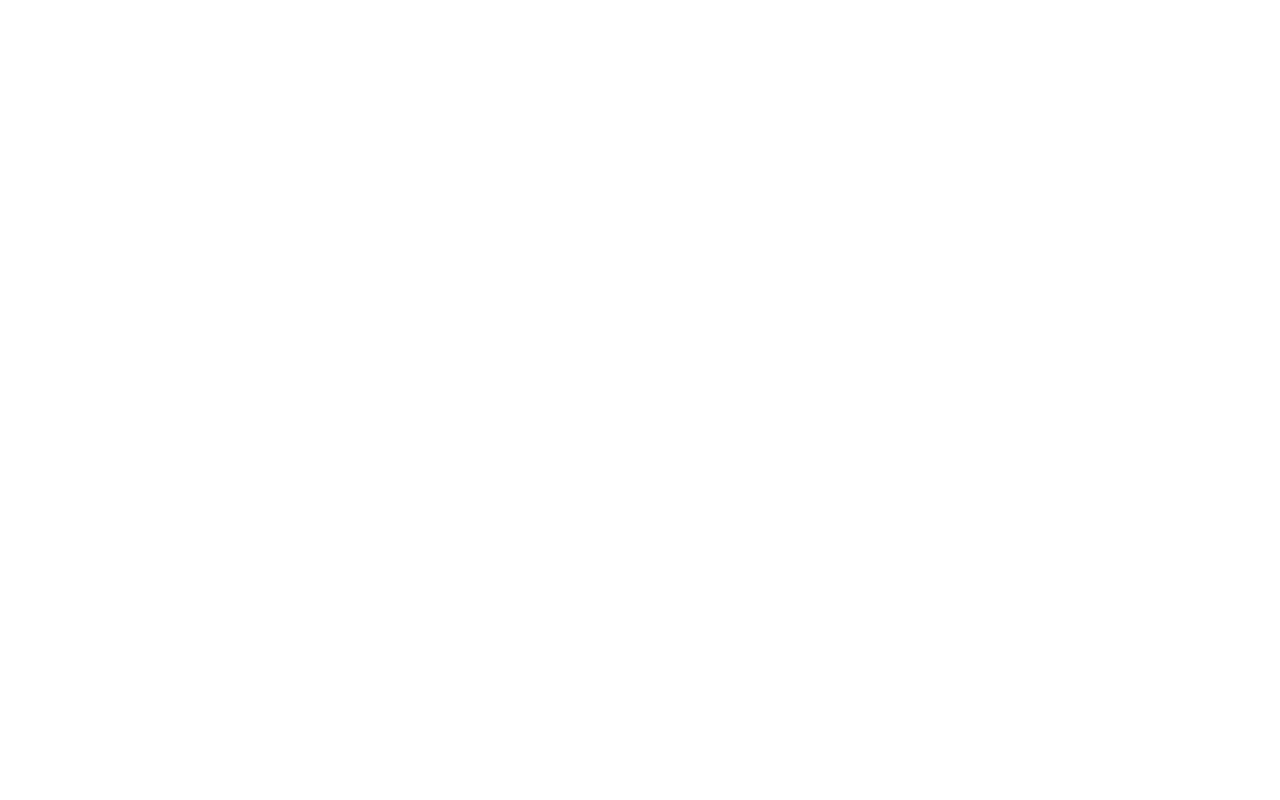
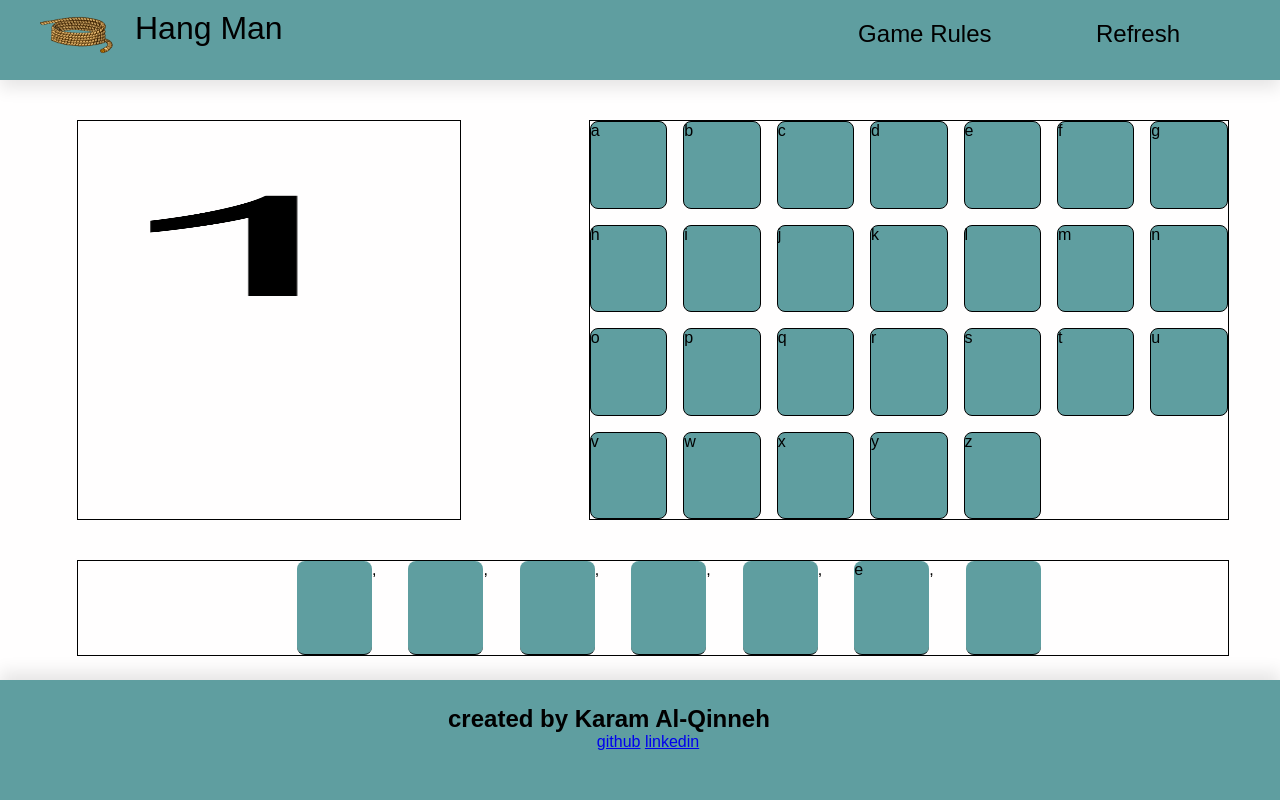
Before and after one commit to karamalqinneh/hangMan, a plain HTML site: page index.html in a window 1280 px wide. Drawn offline with Linux system fonts and the light colour scheme; a web font is replaced by a local one.

Commit message:
added most of the features

```diff
--- a/css/styles.css
+++ b/css/styles.css
@@ -0,0 +1,125 @@
+* {
+  box-sizing: border-box;
+  margin: 0;
+  padding: 0;
+}
+
+body {
+  height: 100vh;
+  background-color: #fffefe;
+  font-family: "Mochiy Pop One", sans-serif;
+}
+
+header {
+  position: relative;
+  top: 0;
+  left: 0;
+  background-color: cadetblue;
+  width: 100%;
+  display: flex;
+  justify-content: space-between;
+  height: 10vh;
+  box-shadow: 0 0.5rem 1rem rgba(0, 0, 0, 0.1);
+}
+
+.right .logo img {
+  height: 50px;
+  width: 75px;
+}
+
+.right {
+  display: flex;
+  margin-left: 40px;
+  margin-top: 10px;
+}
+
+.right .title {
+  text-transform: capitalize;
+  margin-left: 20px;
+  font-size: xx-large;
+}
+
+header .left nav li {
+  display: inline-block;
+  margin-right: 100px;
+  margin-top: 20px;
+}
+
+header .left nav li a {
+  text-decoration: none;
+  color: black;
+  font-size: x-large;
+}
+
+.game {
+  height: 75vh;
+  display: grid;
+  grid-template-columns: 6vw 30vw 10vw 50vw 7.5vw;
+  grid-template-rows: 5vh 50vh 5vh 12vh 2.75vh;
+}
+
+.game .images {
+  grid-area: 2 / 2 / 3 / 3;
+  border: 1px solid black;
+}
+
+.game .images img {
+  height: 250px;
+  width: 325px;
+}
+
+.game .options {
+  border: 1px solid black;
+  grid-area: 2 / 4 / 3 / 5;
+  display: grid;
+  grid-template-columns: repeat(7, 1fr);
+  grid-template-rows: repeat(4, 1fr);
+  gap: 1rem;
+}
+
+.game .options .card {
+  background-color: cadetblue;
+  border: 1px solid black;
+  border-radius: 0.5rem;
+}
+
+.game .showcase {
+  border: 1px solid black;
+  grid-area: 4 / 2 / 5 / 5;
+  display: flex;
+  justify-content: center;
+}
+
+.game .showcase .solution {
+  background-color: cadetblue;
+  border-bottom: 1px solid black;
+  border-radius: 0.5rem;
+  width: 75px;
+  margin-left: 2rem;
+}
+
+.footer {
+  width: 100%;
+  height: 15vh;
+  background-color: cadetblue;
+  position: relative;
+  bottom: 0px;
+  box-shadow: 0 -0.5rem 1rem rgba(0, 0, 0, 0.1);
+}
+
+.footer h1 {
+  width: 400px;
+  margin: 0 auto;
+}
+
+.footer .share {
+  width: 300px;
+  margin: 0 auto;
+  text-align: center;
+}
+
+.footer-container {
+  position: absolute;
+  top: 25px;
+  left: 35%;
+}
--- a/index.html
+++ b/index.html
@@ -5,9 +5,45 @@
     <meta http-equiv="X-UA-Compatible" content="IE=edge">
     <meta name="viewport" content="width=device-width, initial-scale=1.0">
     <link rel="stylesheet" href="./css/styles.css">
+    <link href="https://fonts.googleapis.com/css2?family=Mochiy+Pop+One&display=swap" rel="stylesheet">
     <title>Hang Man Game</title>
 </head>
 <body>
+    <header>
+        <div class="right">
+            <div class="logo"> <img src="./assets/Rope.png" alt=""></div>
+            <div class="title">hang man</div>
+        </div>
+        <div class="left">
+            <nav>
+                <ul>
+                    <li><a href="#">Game Rules</a></li>
+                    <li><a href="#">Refresh</a></li>
+                </ul>
+            </nav>
+        </div>
+    </header>
+    <section class="game">
+        <div class="images">
+            <img class="change" src="./assets/1.png" alt="">
+        </div>
+        <div class="options">
+        </div>
+        <div class="showcase">
+        </div>
+    </section>
 
+
+
+    <section class="footer">
+        <div class="footer-container">
+            <h1 class="credit"> created by <span> Karam Al-Qinneh </span></h1>
+            <div class="share">
+                <a href="#" class="btn">github</a>
+                <a href="#" class="btn">linkedin</a>
+            </div>
+         </div>
+    </section>
+    <script src="./js/app.js"></script>
 </body>
 </html>
--- a/js/app.js
+++ b/js/app.js
@@ -0,0 +1,74 @@
+// define the variables needed
+
+let alphabet = "abcdefghijklmnopqrstuvwxyz";
+let randomWordsArr = ["head", "hike", "pack" , "calculator", "trivia", "charger", "wallet"]
+let optionsDiv = document.querySelector(".options")
+let showcase = document.querySelector(".showcase")
+let image = document.querySelector(".change")
+let userChances = 0;
+
+// options generator
+
+function optionsGenerator (str) {
+    let alphabetsDiv = ""
+    for (let i = 0; i < str.length; i++) {
+        alphabetsDiv += `<div class="card">${str[i]}</div>`
+    }
+    optionsDiv.innerHTML = alphabetsDiv;
+}
+
+optionsGenerator(alphabet);
+let card = document.querySelectorAll(".card")
+
+
+// showcase generator
+
+function showcaseGenerator (arr) {
+    let str = randomWord(arr);
+    console.log(str)
+    let showcaseDiv = [];
+    let randomIndex = Math.floor(Math.random() * str.length-1);
+    console.log(randomIndex)
+    for (let i = 0; i < str.length; i++) {
+        if (i == randomIndex) {
+            showcaseDiv.push(`<div class="solution">${str[i]}</div>`)
+
+        } else {
+            showcaseDiv.push(`<div class="solution"></div>`)
+        }
+    }
+    showcase.innerHTML = showcaseDiv.join();
+    return [str, showcaseDiv];
+}
+
+// random word chooser
+
+function randomWord (arr) {
+    return arr[Math.floor(Math.random() * 7)];
+}
+
+
+// add event listners to the displayed letters
+
+card.forEach((ele) => ele.addEventListener('click', appender))
+
+
+// create a function to append the solutions
+let currentSolution = showcaseGenerator(randomWordsArr);
+function appender (e) {
+    if (userChances <= 5) {
+        if (!currentSolution[0].includes(event.srcElement.innerHTML)) {
+            console.log("change the photo")
+            userChances++
+        } else {
+            let valueShowerIndex = (currentSolution[0].indexOf(event.srcElement.innerHTML));
+            currentSolution[1][valueShowerIndex] = `<div class="solution">${event.srcElement.innerHTML}</div>`;
+            console.log(currentSolution[1])
+            showcase.innerHTML = currentSolution[1].join();
+        }
+    } else {
+        window.alert(`Try again thw word was ${currentSolution[0]}`)
+    }
+
+
+}
```
Also changed, not shown: assets/1.png (added), assets/2.png (added), assets/3.png (added), assets/4.png (added), assets/5.png (added), assets/Rope.png (added), assets/download.png (added), assets/hangman1.png (added).
